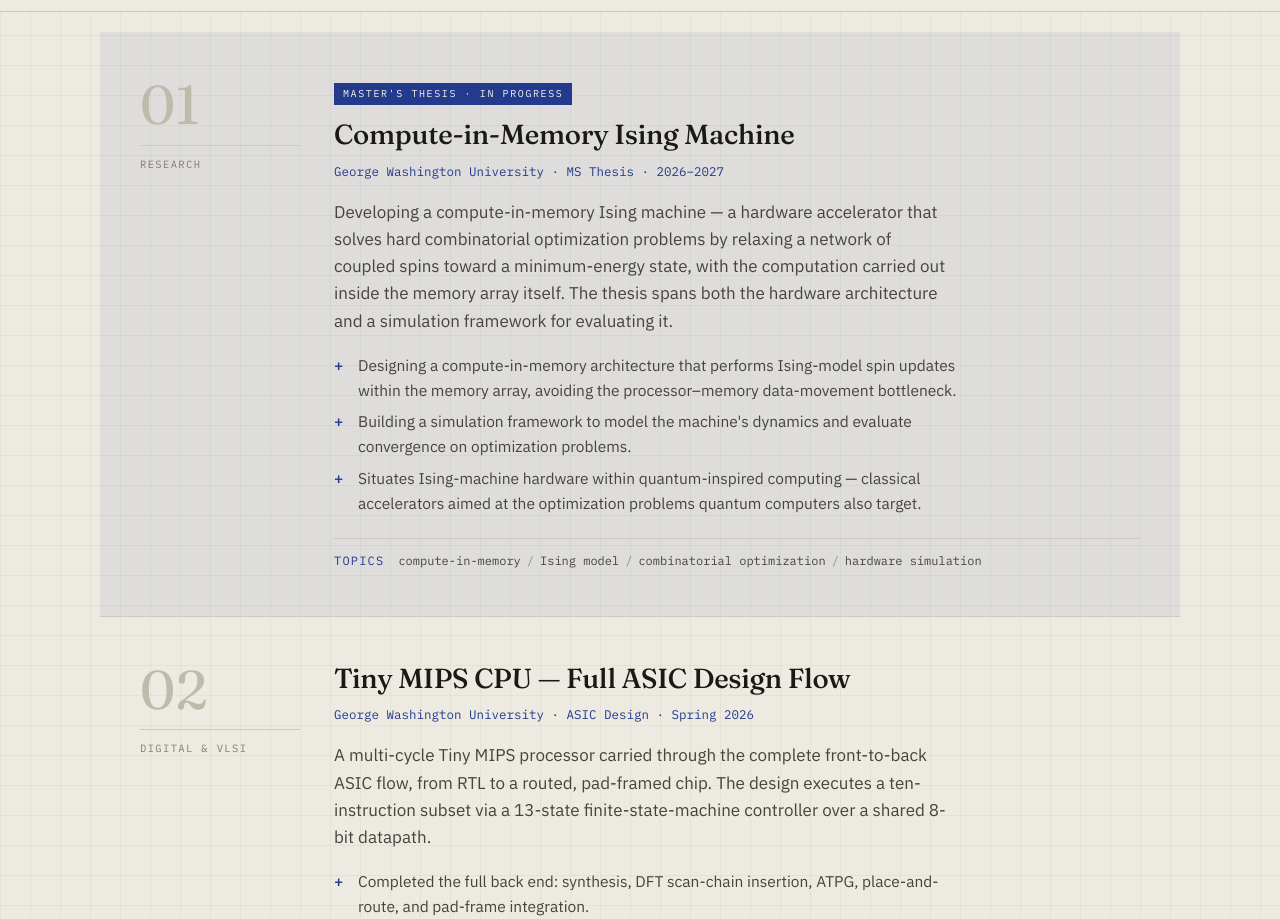
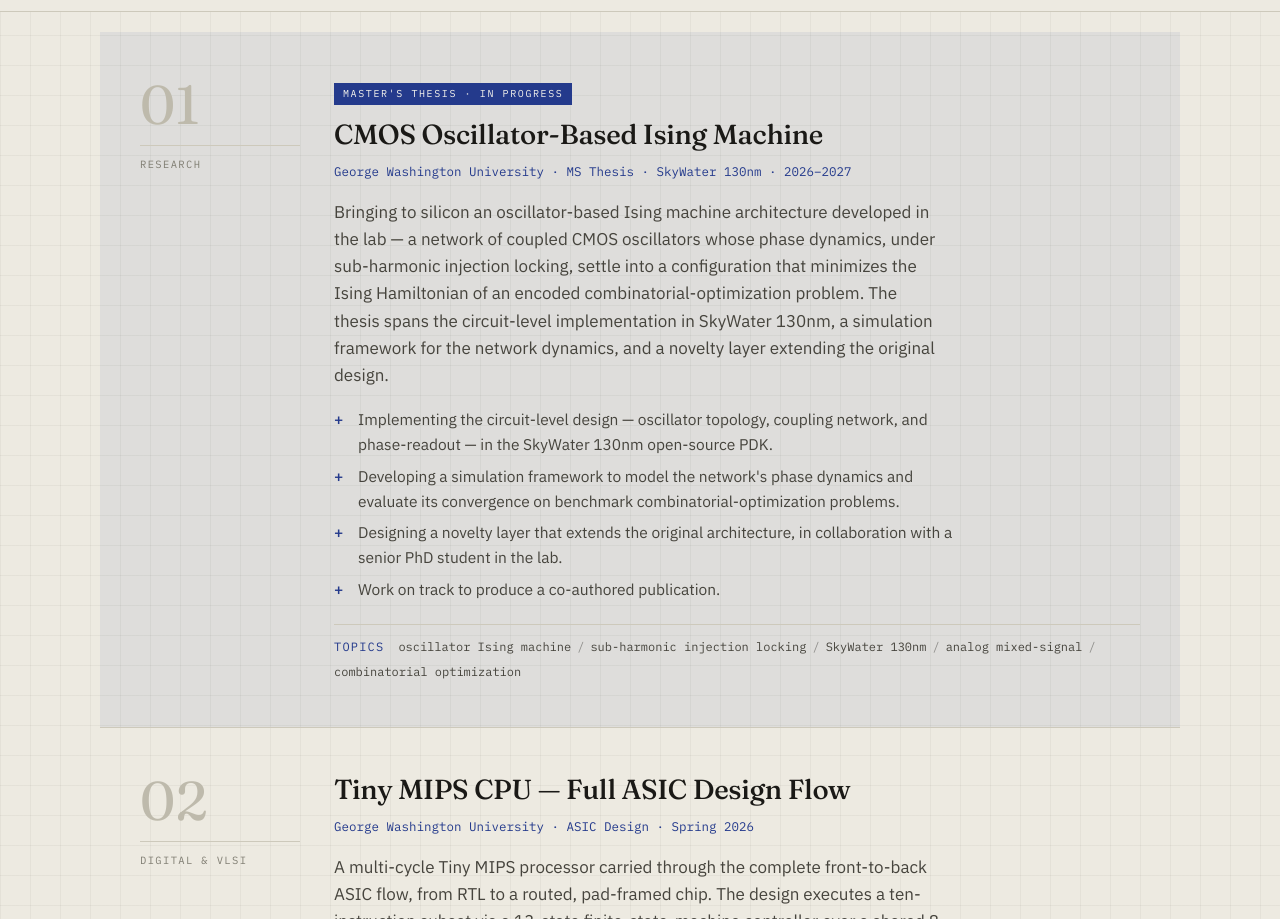
Before and after one commit to jberdkan/My-Portfolio, a plain HTML site: page index.html in a window 1280 px wide. Shown: the part 805-1724 px from the top of the page. Drawn offline with Linux system fonts and the light colour scheme.

Commit message:
Update index.html

```diff
--- a/index.html
+++ b/index.html
@@ -471,22 +471,23 @@
 <main class="projects">
   <div class="wrap" id="list">
 
-    <article class="project featured" data-category="research">
+ <article class="project featured" data-category="research">
       <div class="p-index">
         <span class="p-num">01</span>
         <span class="p-cat">Research</span>
       </div>
       <div class="p-body">
         <span class="flag">Master&#39;s Thesis &middot; In Progress</span>
-        <h2 class="p-title">Compute-in-Memory Ising Machine</h2>
-        <div class="p-meta">George Washington University &middot; MS Thesis &middot; 2026&ndash;2027</div>
-        <p class="p-desc">Developing a compute-in-memory Ising machine &mdash; a hardware accelerator that solves hard combinatorial optimization problems by relaxing a network of coupled spins toward a minimum-energy state, with the computation carried out inside the memory array itself. The thesis spans both the hardware architecture and a simulation framework for evaluating it.</p>
+        <h2 class="p-title">CMOS Oscillator-Based Ising Machine</h2>
+        <div class="p-meta">George Washington University &middot; MS Thesis &middot; SkyWater 130nm &middot; 2026&ndash;2027</div>
+        <p class="p-desc">Bringing to silicon an oscillator-based Ising machine architecture developed in the lab &mdash; a network of coupled CMOS oscillators whose phase dynamics, under sub-harmonic injection locking, settle into a configuration that minimizes the Ising Hamiltonian of an encoded combinatorial-optimization problem. The thesis spans the circuit-level implementation in SkyWater 130nm, a simulation framework for the network dynamics, and a novelty layer extending the original design.</p>
         <ul class="p-highlights">
-          <li>Designing a compute-in-memory architecture that performs Ising-model spin updates within the memory array, avoiding the processor&ndash;memory data-movement bottleneck.</li>
-          <li>Building a simulation framework to model the machine&#39;s dynamics and evaluate convergence on optimization problems.</li>
-          <li>Situates Ising-machine hardware within quantum-inspired computing &mdash; classical accelerators aimed at the optimization problems quantum computers also target.</li>
+          <li>Implementing the circuit-level design &mdash; oscillator topology, coupling network, and phase-readout &mdash; in the SkyWater 130nm open-source PDK.</li>
+          <li>Developing a simulation framework to model the network&#39;s phase dynamics and evaluate its convergence on benchmark combinatorial-optimization problems.</li>
+          <li>Designing a novelty layer that extends the original architecture, in collaboration with a senior PhD student in the lab.</li>
+          <li>Work on track to produce a co-authored publication.</li>
         </ul>
-        <div class="p-specs"><span class="skey">TOPICS</span>compute-in-memory<span class="dot">/</span>Ising model<span class="dot">/</span>combinatorial optimization<span class="dot">/</span>hardware simulation</div>
+        <div class="p-specs"><span class="skey">TOPICS</span>oscillator Ising machine<span class="dot">/</span>sub-harmonic injection locking<span class="dot">/</span>SkyWater 130nm<span class="dot">/</span>analog mixed-signal<span class="dot">/</span>combinatorial optimization</div>
       </div>
     </article>
 
```
